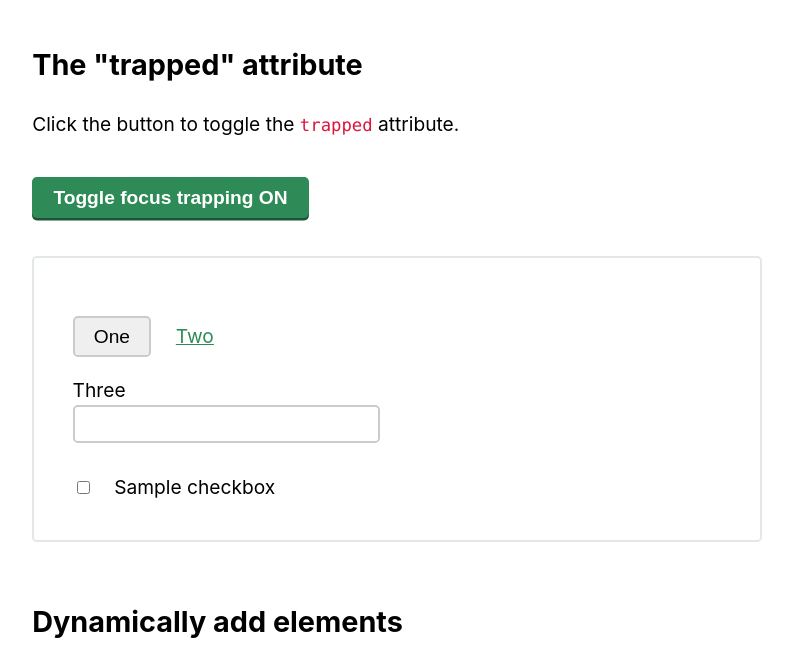
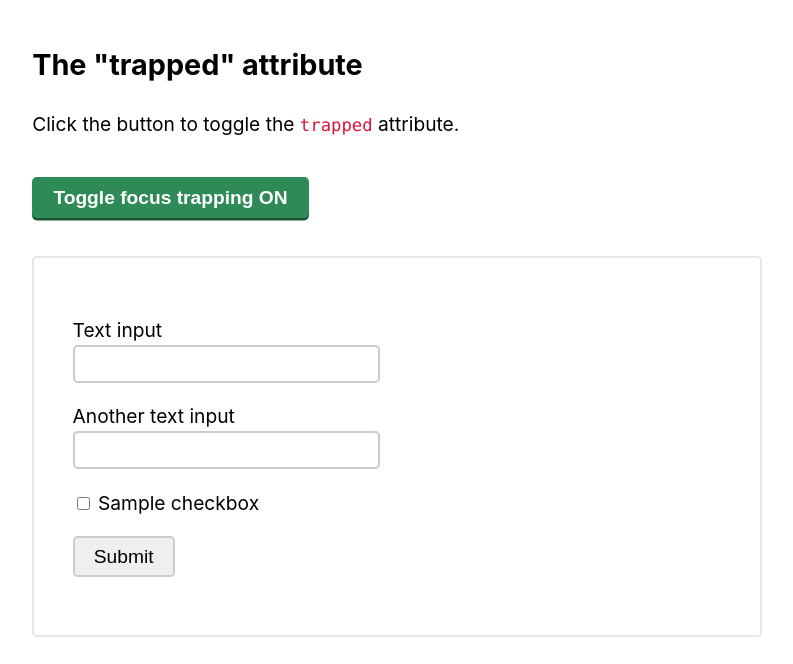
Before and after one commit to levimcg/focus-trapper, a website: page src/index.html in a window 1280 px wide. Shown: the part 111-775 px from the top of the page, without its empty margins (243-1036 px from the left). Drawn offline with Linux system fonts and the light colour scheme.

Commit message:
Fixed button types

```diff
--- a/src/index.html
+++ b/src/index.html
@@ -112,6 +112,7 @@
 
     .example {
       margin-top: 2rem;
+      margin-bottom: 2rem;
       border: 2px solid #e3e7e7;
       border-radius: .25rem;
       padding: 2rem;
@@ -145,14 +146,23 @@
     </div>
     <div class="example">
       <focus-trapper id="one">
-        <button>One</button>
-        <a href="#">Two</a>
-        <div class="form-control">
-          <label for="text-one">Three</label>
-          <input id="text-one" type="text">
-        </div>
-        <input id="check-one" type="checkbox">
-        <label for="check-one">Sample checkbox</label>
+        <form>
+          <div class="form-control">
+            <label for="text-one">Text input</label>
+            <input id="text-one" type="text">
+          </div>
+          <div class="form-control">
+            <label for="text-two">Another text input</label>
+            <input id="text-two" type="text">
+          </div>
+          <div class="form-control">
+            <input id="check-one" type="checkbox">
+            <label for="check-one">Sample checkbox</label>
+          </div>
+          <div class="form-control">
+            <button type="submit">Submit</button>
+          </div>
+        </form>
       </focus-trapper>
     </div>
 
@@ -172,7 +182,7 @@
     <p>This example uses the native <code>dialog</code> element with a nested focus-trapper inside that wraps a form with a text input and a submit button as well as a button used to close the dialog.</p>
 
     <h3>Making the modal work</h3>
-    <p>I've added a bit of JavaScript here to handle showing and hiding the modal, but the <code>focus-trapper</code> element does the rest.</p>
+    <p>It's important to note that the native <code>dialog</code> element isn't implemented in all browsers. I've included a polyfill to add support, but the focus trapper should still work if you choose to implement your own custom modal dialog.</p>
     <div class="example">
       <button class="button-primary" id="show-modal">Show modal</button>
       <dialog>
@@ -182,12 +192,13 @@
               <label for="name">Name</label>
               <input id="name" type="text">
             </div>
-            <button class="button-primary" type="button">Submit</button>
+            <button class="button-primary" type="submit">Submit</button>
           </form>
           <button class="button-close" id="hide-modal" type="button">Close</button>
         </focus-trapper>
       </dialog>
     </div>
+    <p>I've added a bit of JavaScript here to handle showing and hiding the modal, but the <code>focus-trapper</code> element does the rest.</p>
     <p>With the <code>trapped</code> attribute added, the focus-trapper element will cycle focus from first to last focusable element in the dialog and vice versa. This keeps focus contained in the dialog per the requirements laid out in the <a href="https://www.w3.org/TR/wai-aria-practices-1.1/#keyboard-interaction-7" target="_blank">ARIA Authoring Practices</a>.</p>
   </main>
   <script src="https://cdn.jsdelivr.net/npm/dialog-polyfill@0.5.0/dist/dialog-polyfill.min.js"></script>
```
Also changed, not shown: README.md.
